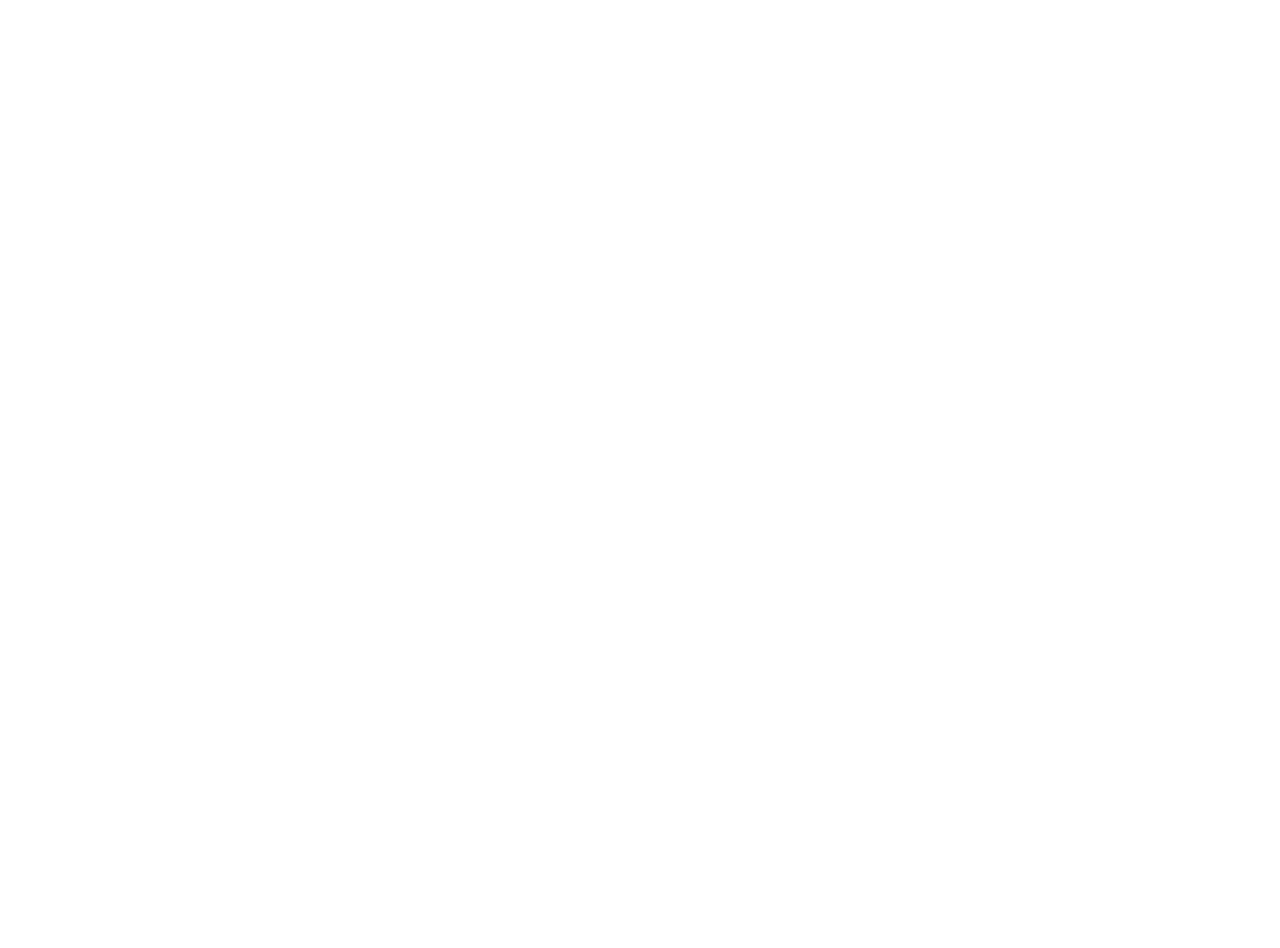
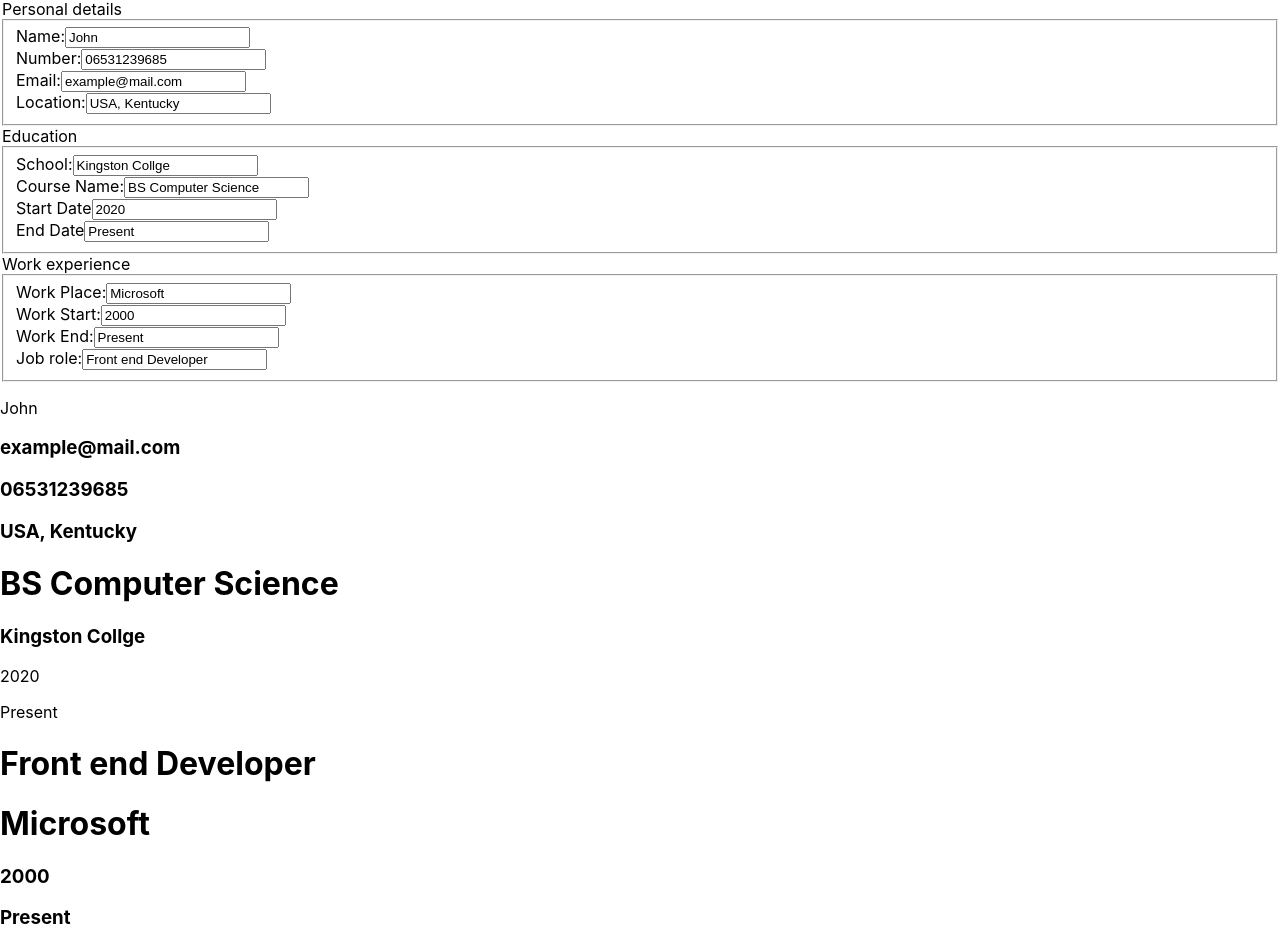
Before and after one commit to aaronlrv/cv-app, a React (Create React App) app in the folder cv-project/: page / in a window 1280 px wide. Shown: the part 83-1031 px from the top of the page. Before the commit the page ends 800 px from the top, so only its background shows below. Built offline with nearby package versions, Linux system fonts and the light colour scheme.

Commit message:
Import tailwind into react file

```diff
--- a/cv-project/src/App.js
+++ b/cv-project/src/App.js
@@ -2,7 +2,7 @@
 import "./App.css";
 
 function App() {
-  return <h1> Hi!</h1>;
+  return <h1 className="text-red-900		"> Hi!</h1>;
 }
 
 export default App;
--- a/cv-project/src/components/CV.js
+++ b/cv-project/src/components/CV.js
@@ -2,7 +2,7 @@
   return (
     <div className="cv">
       <div className="personalDetai">
-        <h1>{props.name} </h1>
+        <p>{props.name} </p>
         <h3>{props.email}</h3>
         <h3>{props.number}</h3>
         <h3>{props.location}</h3>
@@ -14,6 +14,13 @@
         <p>{props.startDate}</p>
         <p>{props.endDate}</p>
       </div>
+
+      <div className="workExperience">
+        <h1>{props.job}</h1>
+        <h1>{props.workPlace}</h1>
+        <h3>{props.workStart}</h3>
+        <h3>{props.workEnd}</h3>
+      </div>
     </div>
   );
 }
--- a/cv-project/src/components/Form.js
+++ b/cv-project/src/components/Form.js
@@ -30,7 +30,7 @@
     job: job,
   };
   return (
-    <div className="form">
+    <div className="form" class="grid col-span-3">
       <form>
         <legend> Personal details</legend>
         <fieldset>
@@ -43,6 +43,7 @@
                 id="name"
                 value={name}
                 onChange={(e) => setName(e.target.value)}
+                class="text-red-500	"
               />
             </div>
             <div className="numberDiv">
--- a/cv-project/src/index.js
+++ b/cv-project/src/index.js
@@ -1,13 +1,16 @@
-import React from 'react';
-import ReactDOM from 'react-dom/client';
-import './index.css';
-import App from './App';
-import reportWebVitals from './reportWebVitals';
+import React from "react";
+import ReactDOM from "react-dom/client";
+import "./index.css";
+import App from "./App";
+import reportWebVitals from "./reportWebVitals";
+import Form from "./components/Form";
+import CV from "./components/CV";
 
-const root = ReactDOM.createRoot(document.getElementById('root'));
+const root = ReactDOM.createRoot(document.getElementById("root"));
 root.render(
   <React.StrictMode>
     <App />
+    <Form />
   </React.StrictMode>
 );
 
```
Also changed, not shown: cv-project/src/index.css (+7 -3 lines).
